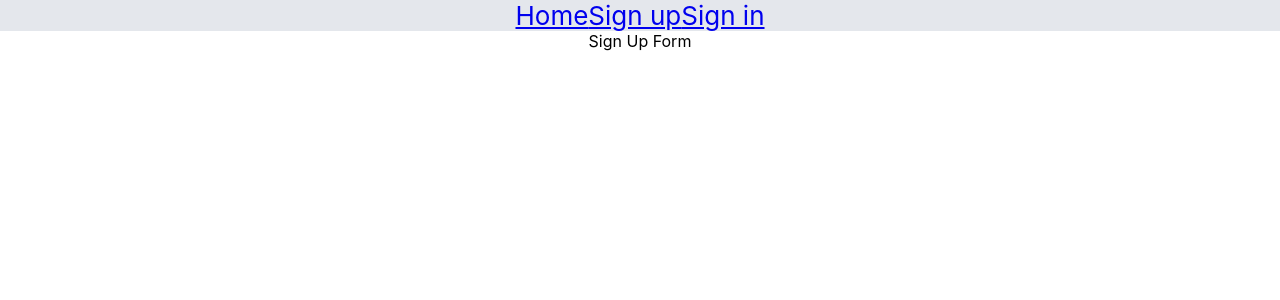
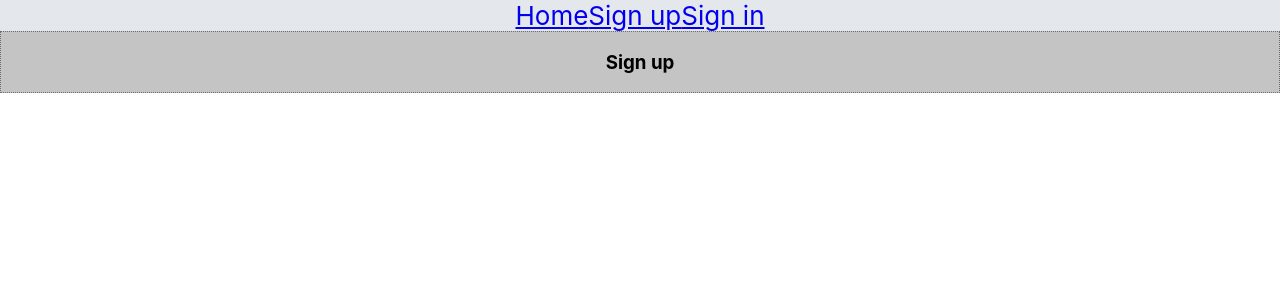
Before and after one commit to ft-3-Anywhere-Fitness/Frontend, a React (Create React App) app: page /signup in a window 1280 px wide. Shown: the top 300 px of the page. Built offline with nearby package versions, Linux system fonts and the light colour scheme.

Commit message:
started building up sign up

```diff
--- a/src/components/SignUp.js
+++ b/src/components/SignUp.js
@@ -1,6 +1,32 @@
+import styled from "styled-components";
+
+/*
+	Required form fields:
+		- e-mail address (used for sign in) [name=email]
+		- password (used for sign in) [name=password]
+		- full name (it's a networking site where people meet up - full name is required) [name=fullName]
+		- instructor code (used to denote a user as being an 'instructor' vs a regular 'client') [name=instructorCode]
+
+	other fields we might implement:
+		- primary location/region
+		- checklist of fitness activities/interests
+*/
+
+
+const SignInContainer = styled.div`
+	background-color: #22222244;
+	border: 1px dotted #22222288;
+
+	h3 {
+
+	}
+`;
+
 const SignUp = props => {
 	return (
-		<div>Sign Up Form</div>
+		<SignInContainer>
+			<h3>Sign up</h3>
+		</SignInContainer>
 	);
 };
 
```
